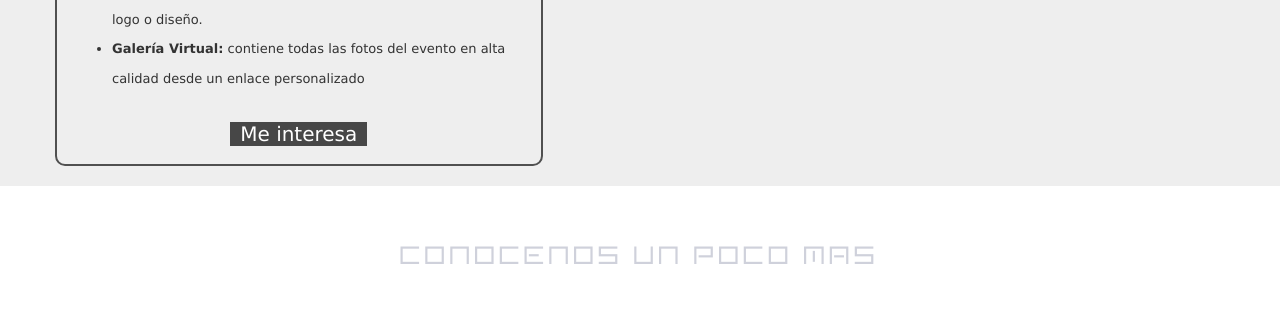
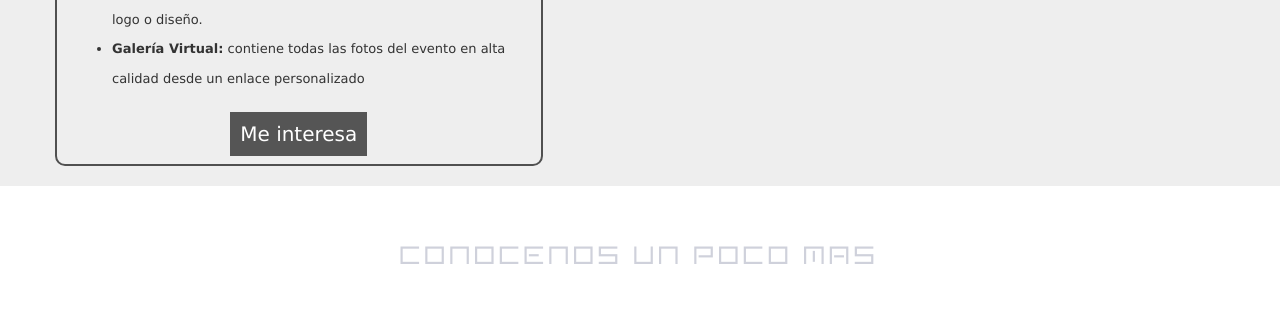
Before and after one commit to acilegna/entheos, a plain HTML site: page index.html in a window 1280 px wide. Shown: the part 4418-4730 px from the top of the page. Drawn offline with nearby package versions, Linux system fonts and the light colour scheme.

Commit message:
btn contacto

```diff
--- a/css/section.css
+++ b/css/section.css
@@ -805,9 +805,9 @@ ul.list {
   background-color: rgba(0, 0, 0, 0.7);
 }
 #whastapp {
-  background-color: rgba(0, 0, 0, 0.7);
-  padding-left: 10px;
-  padding-right: 10px;
+  background-color: rgba(20, 20, 20, 0.7);
+  padding: 10px 10px 10px 10px;
+
   color: rgb(255, 255, 255);
   font-size: 20px;
   text-decoration: none;
```
